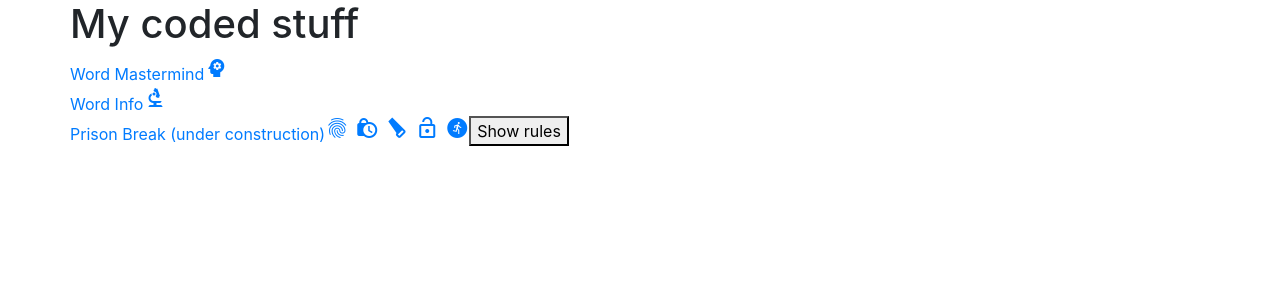
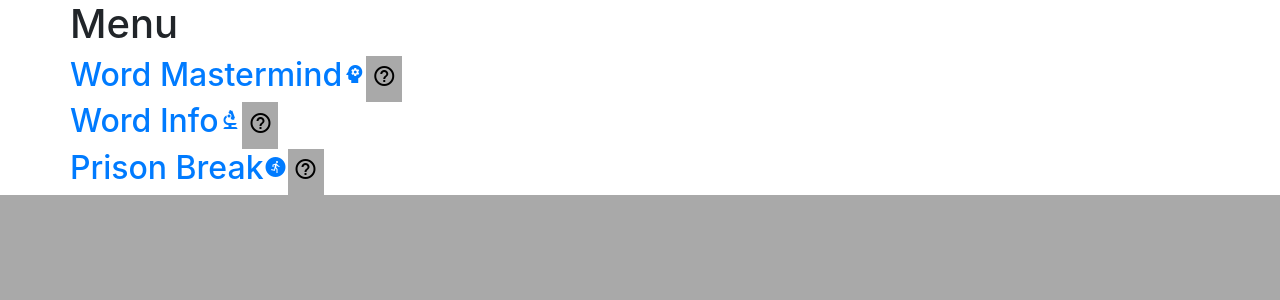
Before and after one commit to TileRunner/trcode, a Next.js app in the folder trapp/: page / in a window 1280 px wide. Shown: the top 300 px of the page. Built offline with nearby package versions, Linux system fonts and the light colour scheme.

Commit message:
Add feature descriptions
Also tweaked UI some more. Also supported using blank when a letter is typed that is not on the rack.

```diff
--- a/trapp/pages/index.js
+++ b/trapp/pages/index.js
@@ -5,7 +5,17 @@ import {BrowserView} from 'react-device-detect'
 import React, { useState } from 'react';
 
 export default function Home() {
-  const [descPb, setDescPb] = useState(false);
+  const [descWm, setDescWm] = useState(false); // describe word mastermind
+  const [descWi, setDescWi] = useState(false); // describe word info
+  const [descPb, setDescPb] = useState(false); // describe prison break
+
+  const toggleDescWm = () => {
+    setDescWm(!descWm);
+  }
+
+  const toggleDescWi = () => {
+    setDescWi(!descWi);
+  }
 
   const toggleDescPb = () => {
     setDescPb(!descPb);
@@ -17,39 +27,105 @@ export default function Home() {
         <link rel="icon" href="/favicon.ico" />
       </Head>
       <div className="row">
-        <h1>My coded stuff</h1>
+        <h1>Menu</h1>
       </div>
       <div className="row">
         <Link href={`/wm/mastermind`}>
-          <a>Word Mastermind
-            <span class="material-icons">psychology</span>
+          <a>
+            <h2>Word Mastermind
+              <span class="material-icons">psychology</span>
+            </h2>
           </a>
         </Link>
+          <button id="toggleDescribeWm" className={descWm ? "mybutton" : "mymaterialicon"}
+            onClick={() => toggleDescWm()}
+          >
+            {descWm ? "Hide info" : <i className="material-icons">help_outline</i>}
+          </button>
+          {descWm ?
+            <div className="container">
+              <div className="row myinfo">
+                <h1>Word Mastermind Information</h1>
+              </div>
+              <div className="row myinfo">
+                <p>Word Mastermind is a single player code cracking game.</p>
+              </div>
+              <div className="row myinfo">
+                <ul>
+                  <li>The computer picks a random word.</li>
+                  <li>You enter guesses until you guess correctly.</li>
+                  <li>The computer tells you how many letters are correct and how many are in the correct position.</li>
+                  <BrowserView>
+                    <li>The computer shows you word info for guessed words.</li>
+                  </BrowserView>
+                  <li>The computer will start with length 2, and add 1 each round up to length 8. Then it starts a new set back at 2.</li>
+                  <li>Due to licensing restrictions, this uses a 'common English lexicon' developed by some word game enthusiasts.</li>
+                </ul>
+              </div>
+            </div>
+          :
+            <></>
+          }
       </div>
       <div className="row">
         <Link href={`/wi/wordinfo`}>
-          <a>Word Info<span class="material-icons">biotech</span></a>
+          <a>
+            <h2>Word Info
+              <span class="material-icons">biotech</span>
+            </h2>
+          </a>
         </Link>
+          <button id="toggleDescribeWi" className={descWi ? "mybutton" : "mymaterialicon"}
+            onClick={() => toggleDescWi()}
+          >
+            {descWi ? "Hide info" : <i className="material-icons">help_outline</i>}
+          </button>
+          {descWi ?
+            <div className="container">
+              <div className="row myinfo">
+                <h1>Word Info Information</h1>
+              </div>
+              <div className="row myinfo">
+                <p>Enter search criteria and get information on the matching words.</p>
+              </div>
+              <div className="row myinfo">
+                <ul>
+                  <li>Anagrams - words that use the exact same letters.</li>
+                  <li>Inserts - words that can be made by inserting a single letter.</li>
+                  <li>Drops - words that can be made by dropping a single letter.</li>
+                  <li>Swaps - words that can be made by swapping a single letter.</li>
+                  <li>Due to licensing restrictions, this uses a 'common English lexicon' developed by some word game enthusiasts.</li>
+                </ul>
+              </div>
+            </div>
+          :
+            <></>
+          }
       </div>
       <BrowserView>
         <div className="row">
           <Link href={`/pb/prisonbreak2`}>
-            <a>Prison Break (under construction)<span class="material-icons">fingerprint lock_clock carpenter lock_open run_circle</span></a>
+            <a>
+              <h2>
+                Prison Break
+                <span class="material-icons">run_circle</span>
+              </h2>
+            </a>
           </Link>
-          <button id="toggleDescribePb" className="mybutton"
+          <button id="toggleDescribePb" className={descPb ? "mybutton" : "mymaterialicon"}
             onClick={() => toggleDescPb()}
           >
-            {descPb ? "Hide rules" : "Show rules"}
+            {descPb ? "Hide info" : <i className="material-icons">help_outline</i>}
           </button>
           {descPb ?
             <div className="container">
-              <div className="row">
-                <h1>Prison Break Rules</h1>
+              <div className="row myinfo">
+                <h1>Prison Break Information</h1>
               </div>
-              <div className="row">
+              <div className="row myinfo">
                 <p>Prison Break is a two player crossword style game.</p>
               </div>
-              <div className="row">
+              <div className="row myinfo">
                 <ul>
                   <li>You play two games, one as the Prisoners and one as the Guards. Whoever frees the most prisoners wins.</li>
                   <li>When playing as the Prisoners, go to the lobby and enter a game id and start a new game. Tell your opponent the game id.</li>
@@ -57,6 +133,7 @@ export default function Home() {
                   <li>Prisoners always play first.</li>
                   <li>The first word played must touch the centre square.</li>
                   <li>To free a prisoner, the Prisoners must play a tile on one of the special 💫 squares.</li>
+                  <li>When a blank is played it does not have to remain as the same letter throughout the game.</li>
                   <li>A player may continue to make words when the opponent rack is empty (there is no point for Guards to do so).</li>
                   <li>The game ends when both players agree it ends.</li>
                   <li>Due to licensing restrictions, this game does not validate words against any lexicon.</li>
--- a/trapp/pages/pb/prisonbreak.css
+++ b/trapp/pages/pb/prisonbreak.css
@@ -6,15 +6,16 @@
     color:lightgrey;
 }
 .pbtitle {
-    background-color: #16271a;
+    background-color: grey;
     font-size: 2.8em;
     text-align: center;
     font-family: cursive;
     font-style: italic;
-    color:red;
+    color:black;
 }
 .pbhomelink {
-    background-color: #16271a;
+    background-color: grey;
+    color: black;
     text-align: right;
 }
 .pbPrisoners {
--- a/trapp/pages/wi/wordinfo.css
+++ b/trapp/pages/wi/wordinfo.css
@@ -1,13 +1,14 @@
 .wititle {
-  background-color: #16271a;
+  background-color: grey;
   font-size: 2.8em;
   text-align: center;
   font-family: cursive;
   font-style: italic;
-  color:red;
+  color:black;
 }
 .wihomelink {
-  background-color: #16271a;
+  background-color: grey;
+  color: black;
   text-align: right;
 }
 .wibody {
--- a/trapp/pages/wm/mastermind.css
+++ b/trapp/pages/wm/mastermind.css
@@ -38,7 +38,7 @@
     text-align: center;
     font-family: cursive;
     font-style: italic;
-    color:red;
+    color:darkmagenta;
 }
 .wmh1 {
     text-align: center;
--- a/trapp/styles/globals.css
+++ b/trapp/styles/globals.css
@@ -1,5 +1,7 @@
 html,
 body {
+  background-color: darkgrey;
+  color: darkmagenta;
   padding: 0;
   margin: 0;
   font-family: -apple-system, BlinkMacSystemFont, Segoe UI, Roboto, Oxygen,
@@ -14,3 +16,30 @@ a {
 * {
   box-sizing: border-box;
 }
+.mybutton {
+  background-color: cadetblue;
+  color: burlywood;
+  border-color: burlywood;
+  border-style: solid;
+  border-width: 3px;
+  border-radius: 25%;
+}
+.mybutton:focus {
+  outline: none;
+}
+.myinfo {
+  background-color: cadetblue;
+  color: burlywood;
+  font-size: larger;
+}
+.mymaterialicon {
+  background-color: darkgrey;
+  border-style: none;
+  outline: none;
+}
+.mymaterialicon:focus {
+  outline: none;
+  }
+/* Rules for using icons as white on a dark background. */
+.material-icons.md-light { color: rgba(255, 255, 255, 1); }
+.material-icons.md-light.md-inactive { color: rgba(255, 255, 255, 0.3); }
```
Also changed, not shown: trapp/pages/pb/prisonbreak2.js (+35 -7 lines), trapp/pages/wi/wordinfo.js (+5 -4 lines), trapp/pages/wm/mastermind.js (+4 -3 lines), 2 other files (tests, documents, lock files or other folders).
